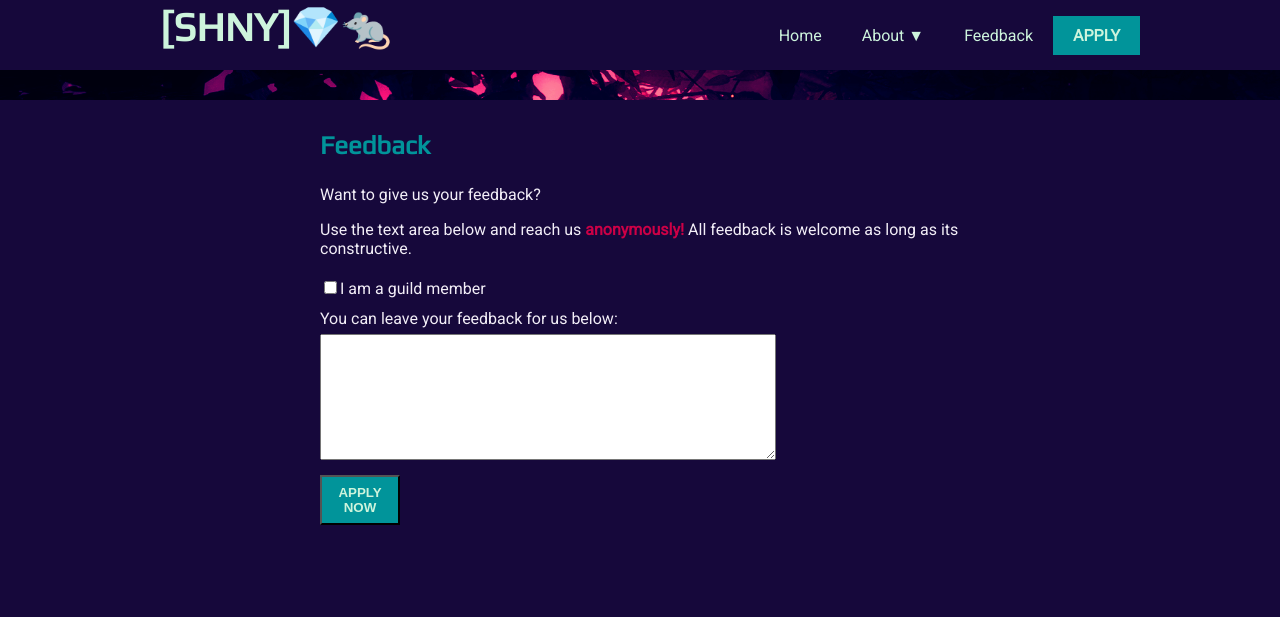
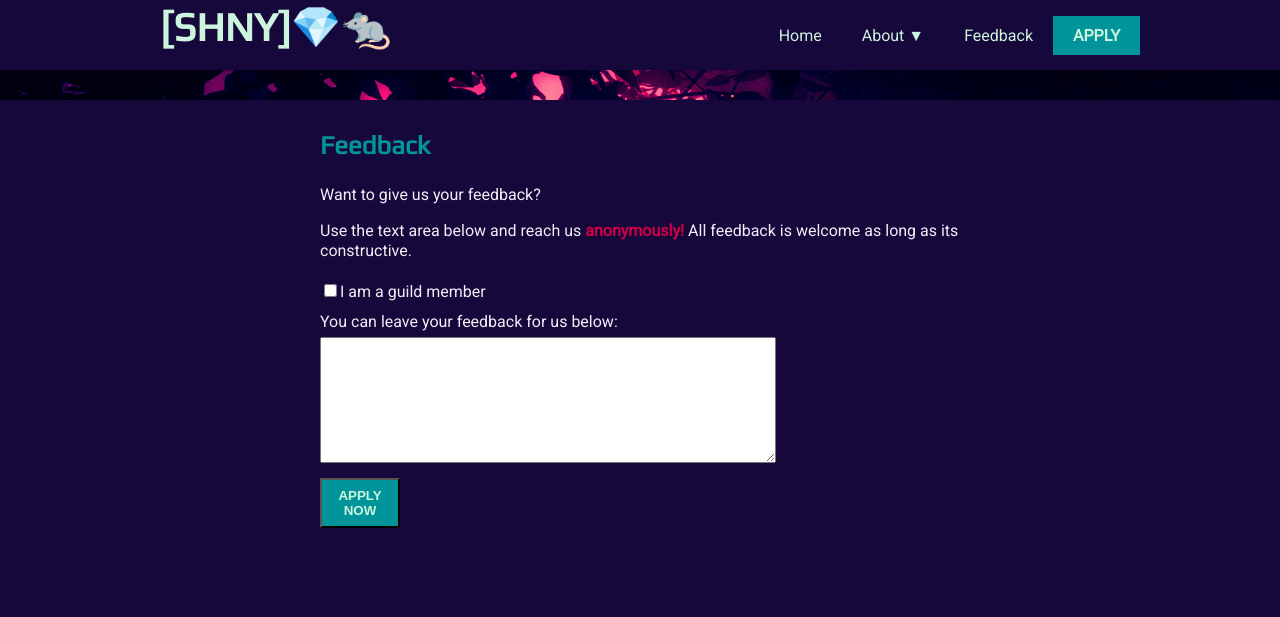
Before and after one commit to KimberlyVdB/SHNY-Jekyll-Website, a Jekyll site: the page built from feedback.html, in a window 1280 px wide. Shown: the top 617 px of the page. Built offline with Jekyll 4.4.1, drawn with Linux system fonts in a browser that asks for light colours; nearby versions of some CDN libraries; Markdown is read by kramdown in place of the engine named in the settings.

Commit message:
changed line height of p

```diff
--- a/_sass/_styles.scss
+++ b/_sass/_styles.scss
@@ -42,6 +42,10 @@
   a {
     color: $primary-color;
   }
+
+p{
+  line-height: 20px;
+}
 
 .navBackgroundbreak { //img below the nav to 'break' the backgrouds from nav and content
   img {
```
